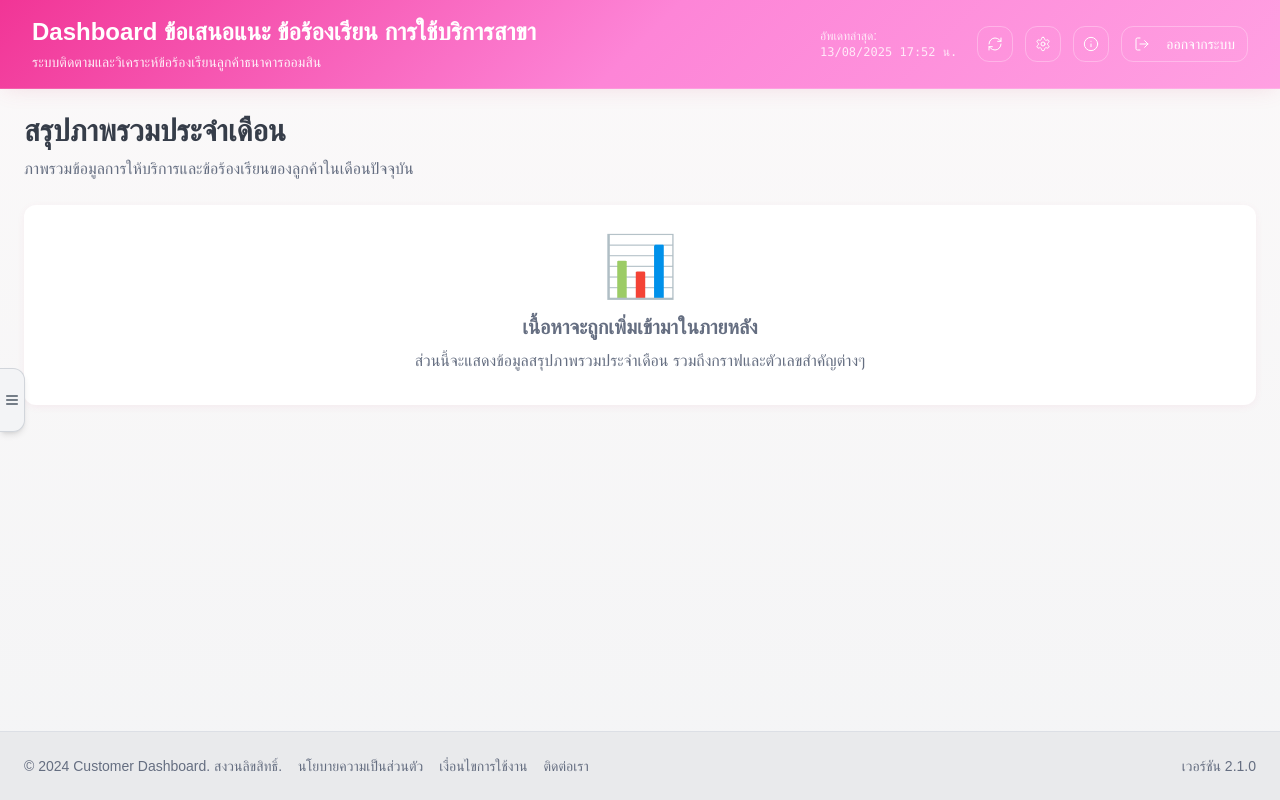
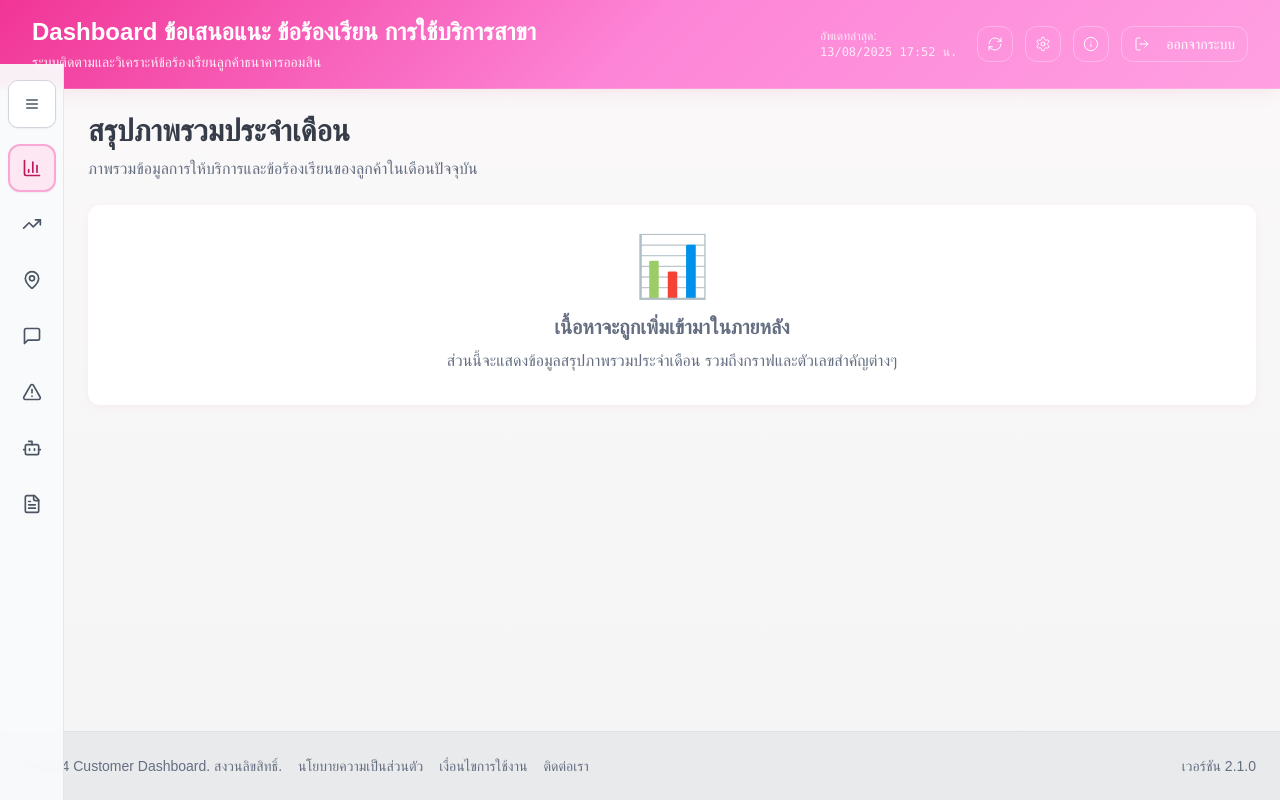
Before and after one commit to aomsin-agent/aomsin-customer-feedback, a React (Vite) app: page / in a window 1280 px wide. Built offline with nearby package versions, Linux system fonts and the light colour scheme; a web font is replaced by a local one.

Commit message:
Fix: Show selected item in collapsed sidebar
When the sidebar is collapsed on desktop, display the icon and label of the currently selected item to indicate the active selection.

```diff
--- a/src/App.tsx
+++ b/src/App.tsx
@@ -40,7 +40,7 @@ const App = () => (
             </div>
 
             {/* Main Content */}
-            <main className="flex-1 overflow-auto pt-12 lg:pt-0">
+            <main className="flex-1 overflow-auto pt-12 lg:pt-0 lg:pl-16">
               <Routes>
                 <Route path="/" element={<MonthlyOverview />} />
                 <Route path="/trends" element={<TrendTracking />} />
--- a/src/components/Layout/AppSidebar.tsx
+++ b/src/components/Layout/AppSidebar.tsx
@@ -81,8 +81,87 @@ export function AppSidebar() {
 
   return (
     <>
-      {/* Sheet Trigger Button */}
-      <div className="fixed left-0 top-1/2 transform -translate-y-1/2 z-40">
+      {/* Mini Sidebar - Always visible on desktop when closed */}
+      <div className="hidden lg:flex fixed left-0 top-16 bottom-0 w-16 bg-gray-50/95 backdrop-blur-sm border-r border-gray-200 flex-col items-center py-4 z-30">
+        {/* Drawer Toggle Button */}
+        <Sheet open={isOpen} onOpenChange={setIsOpen}>
+          <SheetTrigger asChild>
+            <Button
+              variant="outline"
+              size="icon"
+              className="h-12 w-12 mb-4 bg-white hover:bg-gray-100 border-gray-300 shadow-sm transition-all duration-200 hover:shadow-md"
+            >
+              <Menu className="h-5 w-5 text-gray-600" />
+            </Button>
+          </SheetTrigger>
+          <SheetContent
+            side="left"
+            className="w-80 bg-gray-50/95 backdrop-blur-sm border-r border-gray-200 p-0 data-[state=open]:animate-slide-in-left data-[state=closed]:animate-slide-out-left"
+          >
+            <div className="flex h-full flex-col">
+              <SheetHeader className="border-b border-gray-200 bg-white/50 p-4">
+                <div className="flex items-center justify-between">
+                  <SheetTitle className="text-lg font-semibold text-gray-900">
+                    เมนูหลัก
+                  </SheetTitle>
+                  <SheetClose asChild>
+                    <Button
+                      variant="ghost"
+                      size="sm"
+                      className="h-8 w-8 p-0 text-gray-500 hover:text-gray-700 hover:bg-gray-100 rounded-full transition-colors"
+                    >
+                      <X className="h-4 w-4" />
+                    </Button>
+                  </SheetClose>
+                </div>
+              </SheetHeader>
+
+              <div className="flex-1 overflow-auto p-4">
+                <nav className="space-y-1">
+                  {navigationItems.map((item) => (
+                    <NavLink
+                      key={item.title}
+                      to={item.url}
+                      className={getNavClassName(item.url)}
+                      onClick={() => setIsOpen(false)}
+                    >
+                      <item.icon className="h-5 w-5 flex-shrink-0 mr-3 transition-transform group-hover:scale-110" />
+                      <span className="text-sm font-medium truncate flex-1 min-w-0">
+                        {item.title}
+                      </span>
+                    </NavLink>
+                  ))}
+                </nav>
+              </div>
+            </div>
+          </SheetContent>
+        </Sheet>
+
+        {/* Mini Navigation Icons */}
+        <nav className="flex flex-col space-y-2 w-full">
+          {navigationItems.map((item) => (
+            <NavLink
+              key={item.title}
+              to={item.url}
+              className={`flex items-center justify-center w-12 h-12 mx-auto rounded-lg transition-all duration-200 group relative ${
+                isActive(item.url)
+                  ? "bg-pink-100 text-pink-700 shadow-sm border-2 border-pink-300"
+                  : "text-gray-600 hover:text-pink-700 hover:bg-pink-50 hover:shadow-sm"
+              }`}
+              title={item.title}
+            >
+              <item.icon className="h-5 w-5 transition-transform group-hover:scale-110" />
+              {/* Tooltip on hover */}
+              <div className="absolute left-full ml-2 px-2 py-1 bg-gray-900 text-white text-xs rounded opacity-0 group-hover:opacity-100 transition-opacity duration-200 pointer-events-none whitespace-nowrap z-50">
+                {item.title}
+              </div>
+            </NavLink>
+          ))}
+        </nav>
+      </div>
+
+      {/* Mobile Sheet Trigger Button */}
+      <div className="fixed left-0 top-1/2 transform -translate-y-1/2 z-40 lg:hidden">
         <Sheet open={isOpen} onOpenChange={setIsOpen}>
           <SheetTrigger asChild>
             <Button
```
